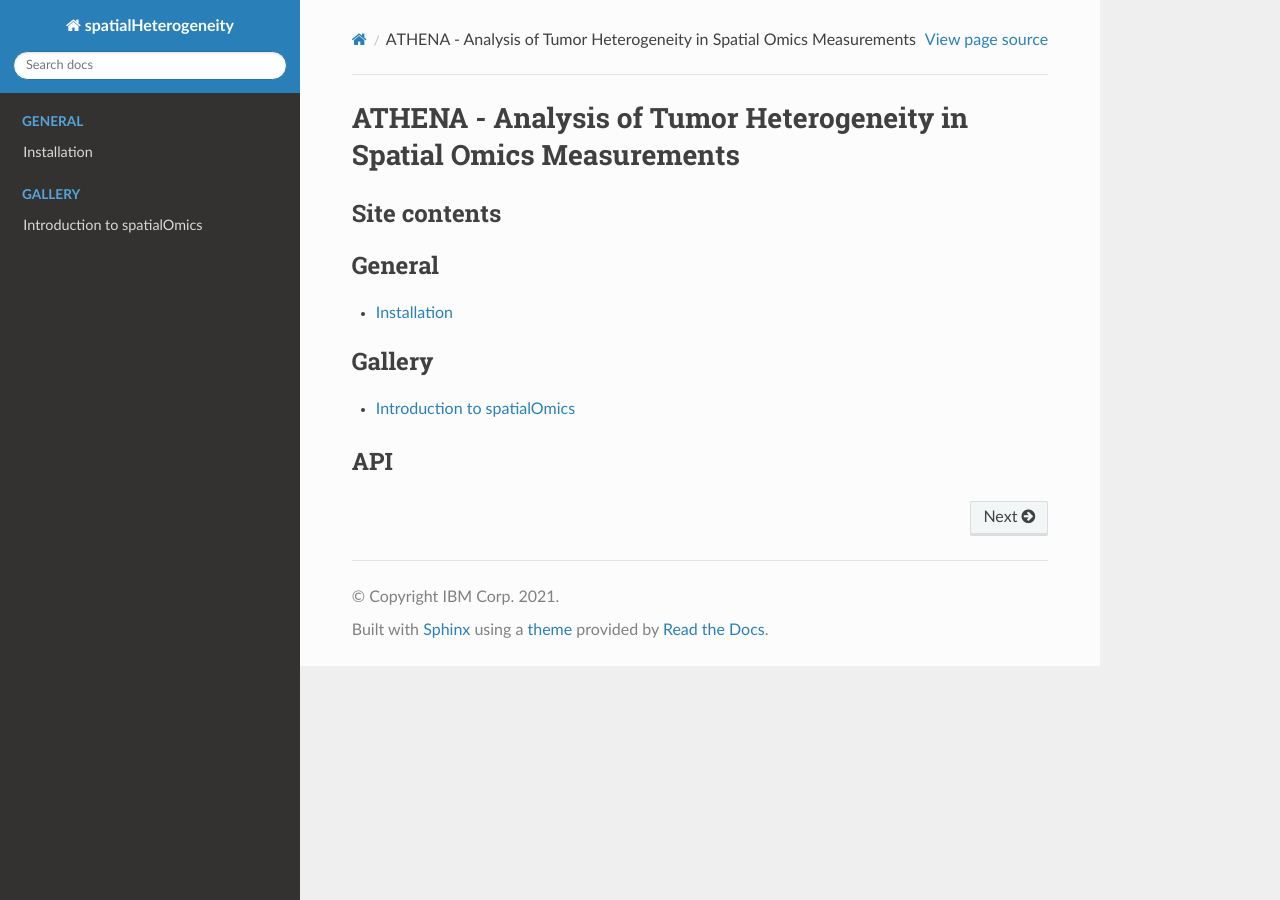
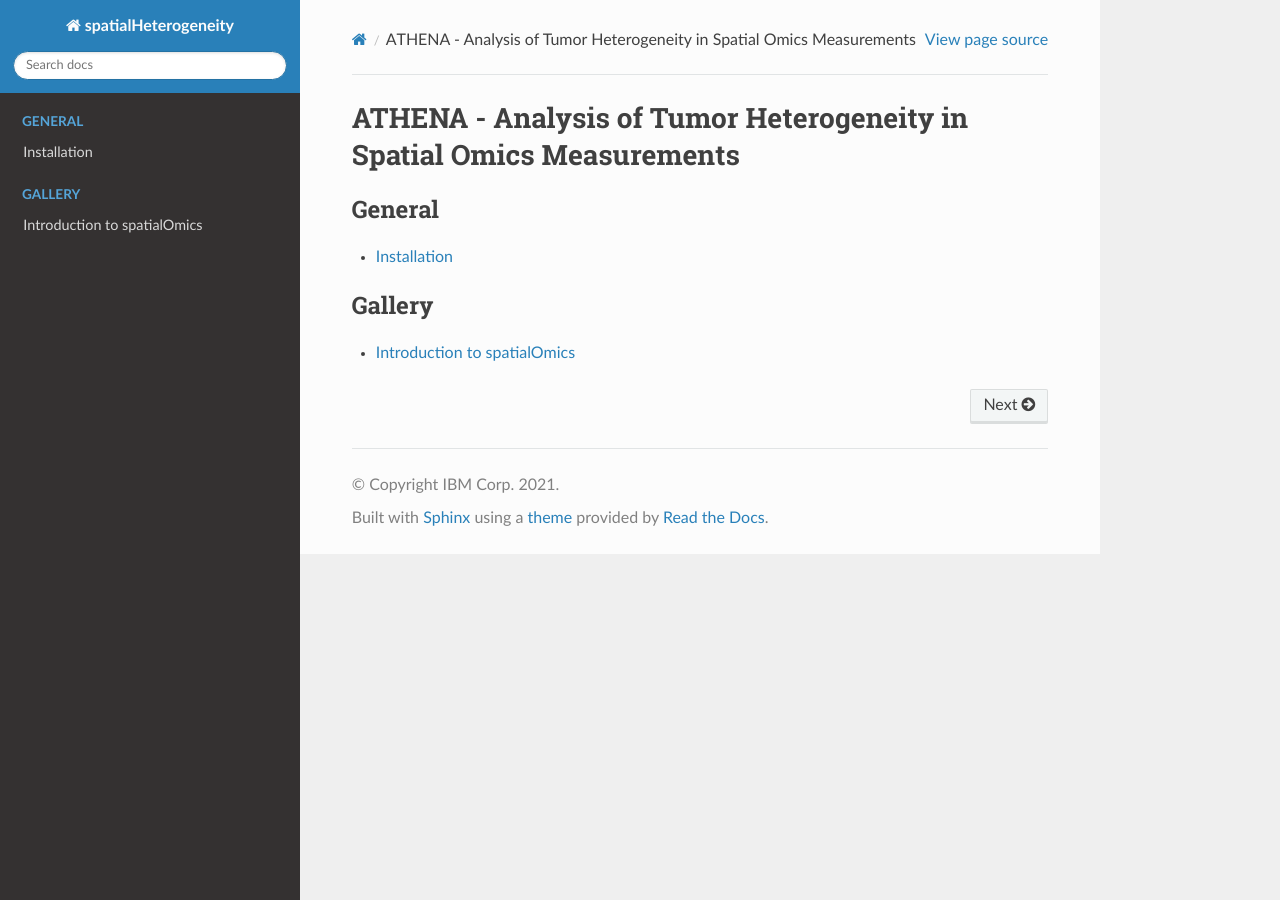
Before and after one commit to AI4SCR/ATHENA, a Sphinx documentation site: the page built from docs/index.md, in a window 1280 px wide. Built offline with Sphinx 7.4.7 and the Read the Docs theme 2.0.0, drawn with Linux system fonts in a browser that asks for light colours; pages that are not in the unit, such as notebooks, are missing from menus.

Commit message:
remove header [skip ci]

````diff
--- a/docs/index.md
+++ b/docs/index.md
@@ -1,6 +1,4 @@
 # ATHENA - Analysis of Tumor Heterogeneity in Spatial Omics Measurements
-
-## Site contents
 
 ```{toctree}
 ---
@@ -19,8 +17,6 @@ Getting started <source/athena.md>
 Introduction to spatialOmics <source/introduction-spatialOmics.md>
 ```
 
-## API
-
 ```{toctree}
 ---
 caption: API
````
